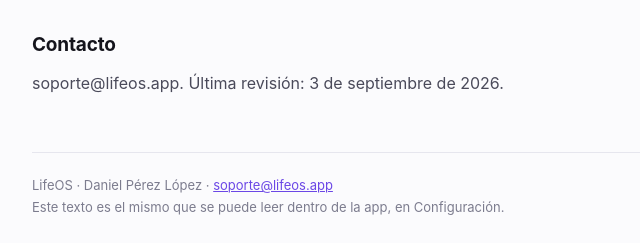
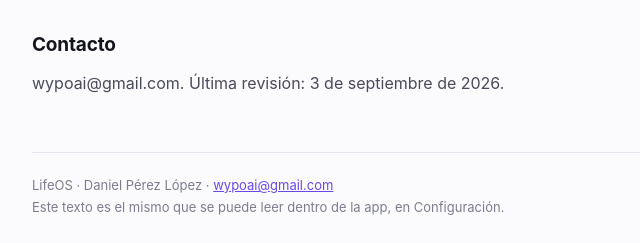
Before and after one commit to daanipeerezz/lifeos-legal, a plain HTML site: page condiciones.html in a window 1280 px wide. Shown: the part 1493-1736 px from the top of the page, 270-910 px from the left. Drawn offline with Linux system fonts and the light colour scheme.

Commit message:
Correo de contacto real en la política y en las condiciones
Co-Authored-By: Claude Opus 5 <noreply@anthropic.com>

```diff
--- a/condiciones.html
+++ b/condiciones.html
@@ -70,9 +70,9 @@ También puedes bloquear a cualquiera en cualquier momento: deja de recibir nada
   <h2>Sin garantías y límite de responsabilidad</h2>
   <p>La app se ofrece «tal cual». Hacemos lo posible por que funcione y por que no pierdas datos —de ahí la copia de seguridad exportable—, pero no se garantiza que esté libre de fallos ni disponible sin interrupciones.</p>
   <h2>Contacto</h2>
-  <p>soporte@lifeos.app. Última revisión: 3 de septiembre de 2026.</p>
+  <p>wypoai@gmail.com. Última revisión: 3 de septiembre de 2026.</p>
 <footer>
-  LifeOS · Daniel Pérez López · <a href="mailto:soporte@lifeos.app">soporte@lifeos.app</a><br>
+  LifeOS · Daniel Pérez López · <a href="mailto:wypoai@gmail.com">wypoai@gmail.com</a><br>
   Este texto es el mismo que se puede leer dentro de la app, en Configuración.
 </footer>
 </div>
```
Also changed, not shown: index.html (+2 -2 lines).
